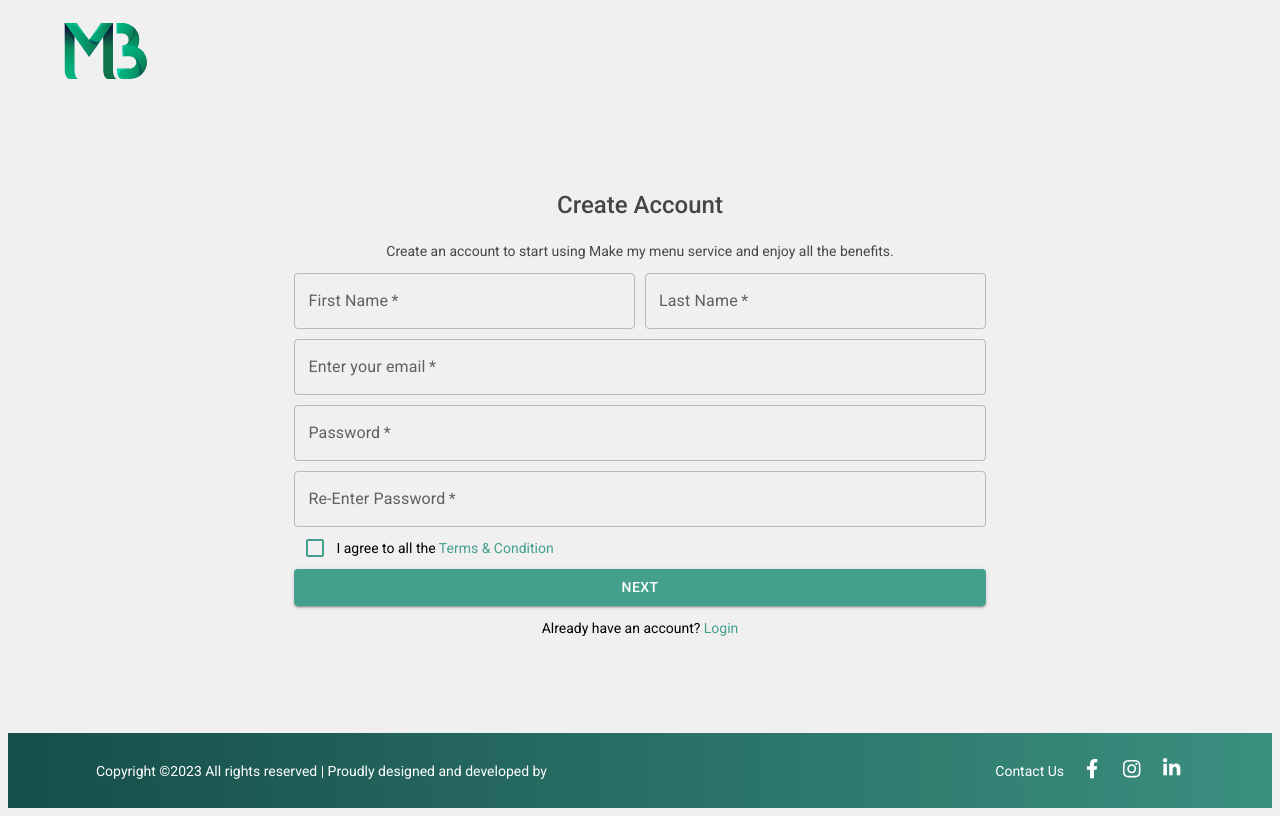
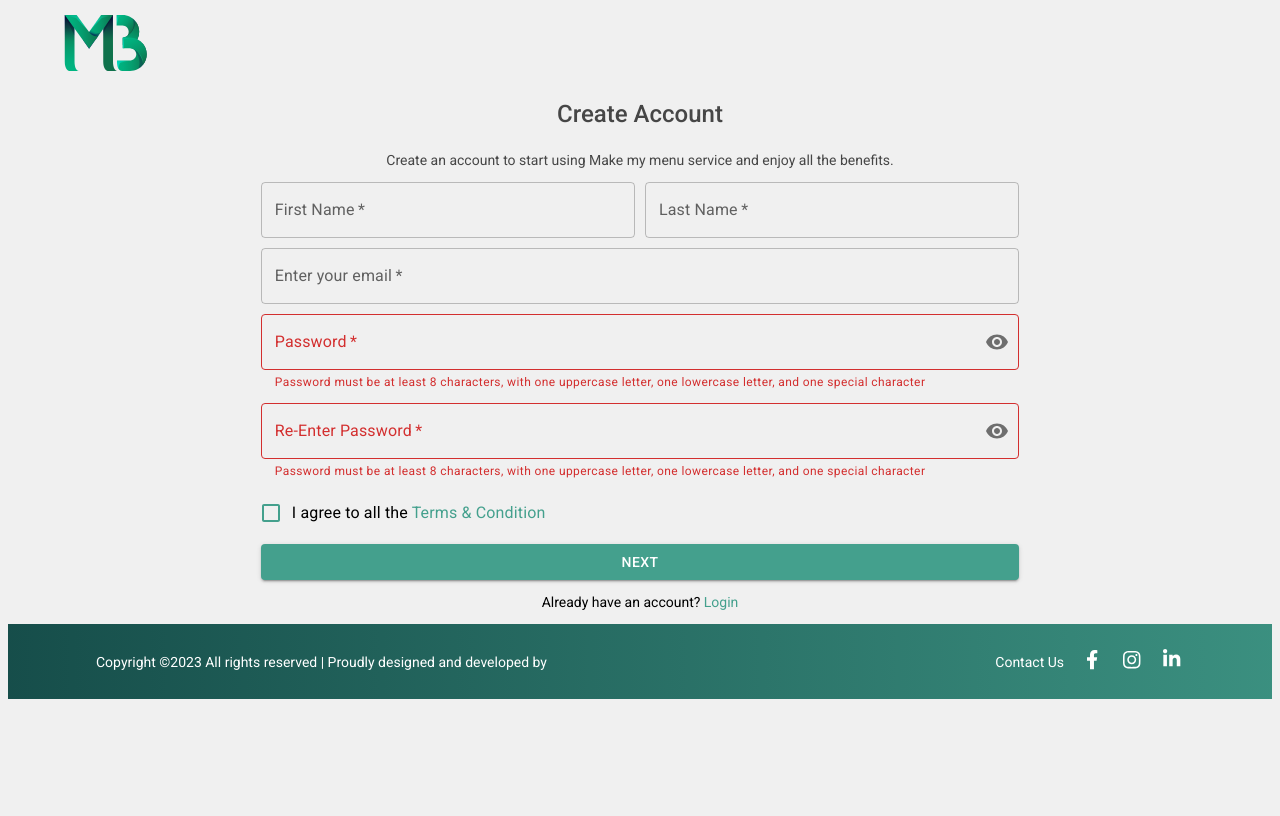
Before and after one commit to asrafulsharker/mb-admin, a React (Vite) app: page /register in a window 1280 px wide. Built offline with nearby package versions, Linux system fonts and the light colour scheme.

Commit message:
hover effect added

```diff
--- a/package.json
+++ b/package.json
@@ -14,6 +14,7 @@
     "@mui/icons-material": "^5.14.16",
     "@mui/material": "^5.14.17",
     "@mui/styled-engine-sc": "^6.0.0-alpha.5",
+    "axios": "^1.6.2",
     "react": "^18.2.0",
     "react-dom": "^18.2.0",
     "react-router-dom": "^6.18.0",
--- /dev/null
+++ b/src/components/Steper/Steper.css
@@ -0,0 +1,53 @@
+.steper {
+    position: relative;
+    margin-top: 10%;
+}
+
+.steper1 {
+    height: 25px;
+    background-color: #b0b0b0;
+    border-radius: 20px;
+    align-items: center;
+    display: flex;
+    align-items: center;
+}
+
+.steperInsider {
+    height: 18px;
+    background-color: #d0c724;
+    position: absolute;
+    width: 32%;
+    border-radius: 20px;
+    margin-left: 4px;
+    transition: width 0.7s, background-color 0.7s; /* Added transition here */
+}
+
+.oneIconSteper {
+    position: absolute;
+    height: 30px;
+    width: 30px;
+    border-radius: 50%;
+    background-color: #d0c724;
+    display: flex;
+    align-items: center;
+    justify-content: center;
+    text-align: center;
+    border: 5px solid #b0b0b0;
+    margin-top: -33px;
+    margin-left: 30%;
+}
+
+.twoIconSteper {
+    position: absolute;
+    height: 30px;
+    width: 30px;
+    border-radius: 50%;
+    background-color: #b0b0b0;
+    display: flex;
+    align-items: center;
+    justify-content: center;
+    text-align: center;
+    border: 5px solid #b0b0b0;
+    margin-top: -33px;
+    margin-left: 70%;
+}
--- /dev/null
+++ b/src/components/Steper/Steper.jsx
@@ -0,0 +1,45 @@
+import React, { useState } from 'react';
+import { Container } from "@mui/material";
+import './Steper.css';
+
+const Steper = () => {
+    const [activeStep, setActiveStep] = useState(1);
+
+    const handleStepClick = (step) => {
+        setActiveStep(step);
+    };
+
+    return (
+        <>
+            <Container>
+                <div className="steper">
+                    <div className="steper1">
+                        <div
+                            className="steperInsider"
+                            style={{
+                                width: activeStep === 2 ? '99%' : '32%',
+                                backgroundColor: activeStep === 2 ? '#d0c724' : '#d0c724',
+                            }}
+                        ></div>
+                    </div>
+                    <div
+                        className="oneIconSteper"
+                        onClick={() => handleStepClick(1)}
+                        style={{ backgroundColor: activeStep === 1 ? '#d0c724' : '#d0c724' }}
+                    >
+                        1
+                    </div>
+                    <div
+                        className="twoIconSteper"
+                        onClick={() => handleStepClick(2)}
+                        style={{ backgroundColor: activeStep === 2 ? '#d0c724' : '#d0c724' }}
+                    >
+                        2
+                    </div>
+                </div>
+            </Container>
+        </>
+    );
+};
+
+export default Steper;
--- a/src/components/auth/Login.jsx
+++ b/src/components/auth/Login.jsx
@@ -1,12 +1,42 @@
-import { Button, Container, TextField } from "@mui/material"
-import Footer from "../Footer/Footer"
-import Nav from "../Header/Nav"
-import { Link } from "react-router-dom"
+// src/components/Login.js
+import React, { useState } from 'react';
+import { Button, Container, TextField } from "@mui/material";
+import Footer from "../Footer/Footer";
+import Nav from "../Header/Nav";
+import { Link } from "react-router-dom";
+import axios from 'axios';
+// Correct import statement
+
 
 function Login() {
+    // const history = useHistory();
+
+    const [formData, setFormData] = useState({
+        email: '',
+        password: '',
+    });
+
+    const handleChange = (e) => {
+        setFormData({
+            ...formData,
+            [e.target.name]: e.target.value,
+        });
+    };
+
+    const handleLogin = async () => {
+        try {
+            const response = await axios.post('http://your-backend-api/login/', formData);
+            console.log('Login successful:', response.data);
+
+            history.push('/dashboard');
+        } catch (error) {
+            console.error('Login failed:', error.response.data);
+        }
+    };
+
     return (
-        <div style={{ height: "100vh" ,display:"flex",flexDirection:"column",gap:"10px"}}>
-            <Nav/>
+        <div style={{ height: "100vh", display: "flex", flexDirection: "column", gap: "10px" }}>
+            <Nav />
 
             <Container>
                 <div className="login" style={{ display: "flex", flexWrap: "wrap", justifyContent: "space-between", alignItems: "center" }}>
@@ -17,7 +47,17 @@ function Login() {
                     </div>
                     <div className="login-right-part">
                         <p style={{ textAlign: "center", fontSize: "28px", fontWeight: "800", fontStyle: "normal", color: "#464646" }}>Login</p>
-                        <TextField id="outlined-basic" label="Email/Phone Number" placeholder="Enter your email/phone number" required variant="outlined" style={{ width: "100%" }} />
+                        <TextField
+                            id="outlined-basic"
+                            label="Email/Phone Number"
+                            placeholder="Enter your email/phone number"
+                            required
+                            variant="outlined"
+                            style={{ width: "100%" }}
+                            name="email"
+                            value={formData.email}
+                            onChange={handleChange}
+                        />
                         <TextField
                             id="outlined-password-input"
                             label="Password"
@@ -27,21 +67,24 @@ function Login() {
                             required
                             placeholder="****"
                             style={{ width: "100%", marginTop: "10px" }}
+                            name="password"
+                            value={formData.password}
+                            onChange={handleChange}
                         />
-                        <p style={{ fontSize: "12px", fontWeight: "400", marginBlockStart: "1em", marginBlockEnd: "1em" }}>Forget Password? <a href="#" style={{ color: "#44A08D" }}>Click here</a></p>
-                        <Link to="/dashboard"> <Button variant="contained" style={{ backgroundColor: "#44A08D", color: "#FFFF", width: "100%" }}>Login</Button></Link>
-                        <p style={{ textAlign: "center", fontSize: "12px", fontWeight: "400", marginBlockStart: "1em", marginBlockEnd: "1em" }}>Don't have an account? <Link to="register" style={{ color: "#44A08D",textDecoration:"none" }}>Sign Up Now</Link></p>
-
-
+                        <p style={{ fontSize: "12px", fontWeight: "400", marginBlockStart: "1em", marginBlockEnd: "1em" }}>
+                            Forget Password? <a href="#" style={{ color: "#44A08D" }}>Click here</a>
+                        </p>
+                        <Button onClick={handleLogin} variant="contained" style={{ backgroundColor: "#44A08D", color: "#FFFF", width: "100%" }}>Login</Button>
+                        <p style={{ textAlign: "center", fontSize: "12px", fontWeight: "400", marginBlockStart: "1em", marginBlockEnd: "1em" }}>
+                            Don't have an account? <Link to="/register" style={{ color: "#44A08D", textDecoration: "none" }}>Sign Up Now</Link>
+                        </p>
                     </div>
                 </div>
-
             </Container>
 
-
-            <Footer/>
+            <Footer />
         </div>
-    )
+    );
 }
 
-export default Login
+export default Login;
--- a/src/components/auth/Register.jsx
+++ b/src/components/auth/Register.jsx
@@ -1,59 +1,217 @@
-import React from 'react'
-import Nav from '../Header/Nav'
-import Footer from '../Footer/Footer'
-import { Button, Checkbox, Container, TextField } from '@mui/material'
-import { Link } from "react-router-dom"
+// src/components/Register.js
+import React, { useState } from 'react';
+import { Button, Checkbox, Container, IconButton, TextField, FormControlLabel } from '@mui/material';
+import { Link, useNavigate } from 'react-router-dom';
+import axios from 'axios';
+import VisibilityIcon from '@mui/icons-material/Visibility';
+import VisibilityOffIcon from '@mui/icons-material/VisibilityOff';
+import Nav from '../Header/Nav';
+import Footer from '../Footer/Footer';
 
 function Register() {
+  const navigate = useNavigate();
+
+  const [formData, setFormData] = useState({
+    first_name: '',
+    last_name: '',
+    email: '',
+    password1: '',
+    password2: '',
+    agreeTerms: false,
+  });
+
+  const [showPassword, setShowPassword] = useState(false);
+  const [showConfirmPassword, setShowConfirmPassword] = useState(false);
+  const [passwordMismatch, setPasswordMismatch] = useState(false);
+  const [validEmail, setValidEmail] = useState(true);
+
+  const handleChange = (e) => {
+    setFormData({
+      ...formData,
+      [e.target.name]: e.target.value,
+    });
+
+    // Validate email format
+    if (e.target.name === 'email') {
+      const emailRegex = /^[^\s@]+@[^\s@]+\.[^\s@]+$/;
+      setValidEmail(emailRegex.test(e.target.value));
+    }
+  };
+
+  const handleCheckboxChange = (e) => {
+    setFormData({
+      ...formData,
+      [e.target.name]: e.target.checked,
+    });
+  };
+
+  const handleTogglePasswordVisibility = () => {
+    setShowPassword(!showPassword);
+  };
+
+  const handleToggleConfirmPasswordVisibility = () => {
+    setShowConfirmPassword(!showConfirmPassword);
+  };
+
+  const handleConfirmPasswordBlur = () => {
+    setPasswordMismatch(formData.password1 !== formData.password2);
+  };
+
+  const isPasswordValid = () => {
+    const passwordRegex = /^(?=.*[a-z])(?=.*[A-Z])(?=.*[!@#$%^&*(),.?":{}|<>]).{8,}$/;
+    return passwordRegex.test(formData.password1);
+  };
+
+  const handleSubmit = async (e) => {
+    e.preventDefault();
+
+    // Check for email format, password match, and terms agreement before submitting
+    if (!validEmail || passwordMismatch || !formData.agreeTerms || !isPasswordValid()) {
+      // Handle validation errors (e.g., display an error message)
+      return;
+    }
+
+    try {
+      const response = await axios.post('http://192.168.27.211:8000/user/register/', formData);
+      console.log(response.data);
+
+      // Use navigate instead of history.push for redirection
+      navigate('/verifyaccount');
+    } catch (error) {
+      console.error('Registration failed:', error);
+      // Handle registration failure (e.g., display an error message)
+    }
+  };
+
   return (
       <>
-      <div className="" style={{ display: "flex", flexDirection: "column", justifyContent: "space-between", height: "100vh" }}>
         <Nav />
-        <Container>
-          <div className="register" style={{ display: "flex", alignItems: "center", justifyContent: "center", flexDirection: "column" }}>
-            <div className="" style={{ width: "60%", textAlign: "center" }}>
-              <p style={{ fontSize: "24px", color: "#464646", fontWeight: "500", marginBlockStart: "1em", marginBlockEnd: "1em" }}>Create Account</p>
-              <p style={{ fontSize: "14px", color: "#464646", marginBlockStart: "1em", marginBlockEnd: "1em" }}>Create an account to start using Make my menu service and enjoy all the benefits.</p>
-              <div className="" style={{ display: "flex", gap: "10px", marginTop: "10px" }}>
-                <TextField id="outlined-basic" label="First Name" placeholder='e.g. Jhon' required variant="outlined" style={{ width: "100%" }} />
-                <TextField id="outlined-basic" label="Last Name" required variant="outlined" placeholder='e.g. Doe' style={{ width: "100%" }} />
-
+        <div className="register" style={{ display: 'flex', alignItems: 'center', justifyContent: 'center', flexDirection: 'column' }}>
+          <div style={{ width: '60%', textAlign: 'center' }}>
+            <p style={{ fontSize: '24px', color: '#464646', fontWeight: '500', marginBlockStart: '1em', marginBlockEnd: '1em' }}>Create Account</p>
+            <p style={{ fontSize: '14px', color: '#464646', marginBlockStart: '1em', marginBlockEnd: '1em' }}>
+              Create an account to start using Make my menu service and enjoy all the benefits.
+            </p>
+            <div style={{ display: 'flex', gap: '10px', marginTop: '10px' }}>
+              <TextField
+                  id="outlined-basic"
+                  label="First Name"
+                  placeholder="e.g. John"
+                  required
+                  variant="outlined"
+                  style={{ width: '100%' }}
+                  name="first_name"
+                  value={formData.first_name}
+                  onChange={handleChange}
+              />
+              <TextField
+                  id="outlined-basic"
+                  label="Last Name"
+                  required
+                  variant="outlined"
+                  placeholder="e.g. Doe"
+                  style={{ width: '100%' }}
+                  name="last_name"
+                  value={formData.last_name}
+                  onChange={handleChange}
+              />
             </div>
-              <TextField id="outlined-basic" label="Enter your email" placeholder='e.g. username@mail.com' required variant="outlined" style={{ width: "100%", marginTop: "10px" }} />
+            <TextField
+                id="outlined-basic"
+                label="Enter your email"
+                placeholder="e.g. username@mail.com"
+                required
+                variant="outlined"
+                style={{ width: '100%', marginTop: '10px' }}
+                name="email"
+                value={formData.email}
+                onChange={handleChange}
+                error={!validEmail}
+                helperText={validEmail ? '' : 'Invalid email format'}
+            />
             <TextField
                 id="outlined-password-input"
                 label="Password"
-                type="password"
+                type={showPassword ? 'text' : 'password'}
                 autoComplete="current-password"
                 variant="outlined"
-                placeholder='***********'
+                placeholder="***********"
                 required
-                style={{ width: "100%", marginTop: "10px" }}
+                style={{ width: '100%', marginTop: '10px' }}
+                name="password1"
+                value={formData.password1}
+                onChange={handleChange}
+                error={!isPasswordValid()}
+                helperText={!isPasswordValid() ? 'Password must be at least 8 characters, with one uppercase letter, one lowercase letter, and one special character' : ''}
+                InputProps={{
+                  endAdornment: (
+                      <IconButton onClick={handleTogglePasswordVisibility} edge="end">
+                        {showPassword ? <VisibilityOffIcon /> : <VisibilityIcon />}
+                      </IconButton>
+                  ),
+                }}
             />
             <TextField
                 id="outlined-password-input"
                 label="Re-Enter Password"
-                type="password"
+                type={showConfirmPassword ? 'text' : 'password'}
                 autoComplete="current-password"
                 variant="outlined"
-                placeholder='***********'
+                placeholder="***********"
                 required
-                style={{ width: "100%", marginTop: "10px" }}
+                style={{ width: '100%', marginTop: '10px' }}
+                name="password2"
+                value={formData.password2}
+                onChange={handleChange}
+                onBlur={handleConfirmPasswordBlur}
+                error={passwordMismatch || !isPasswordValid()}
+                helperText={
+                  passwordMismatch ? "Passwords don't match" : !isPasswordValid()
+                      ? 'Password must be at least 8 characters, with one uppercase letter, one lowercase letter, and one special character'
+                      : ''
+                }
+                InputProps={{
+                  endAdornment: (
+                      <IconButton onClick={handleToggleConfirmPasswordVisibility} edge="end">
+                        {showConfirmPassword ? <VisibilityOffIcon /> : <VisibilityIcon />}
+                      </IconButton>
+                  ),
+                }}
             />
-              <div className="" style={{ display: "flex", alignItems: "center", fontSize:"14px"}}>  <Checkbox style={{color:"#44A08D"}}  /><p>I agree to all the <a href="" style={{color:"#44A08D",textDecoration:"none"}}>Terms & Condition</a></p></div>
-              <Link to="/verifyaccount">
-                <Button variant="contained" style={{ backgroundColor: "#44A08D", color: "#FFFF", width: "100%" }}>Next</Button>
-
+            <div style={{ display: 'flex', alignItems: 'center', fontSize: '14px', marginTop: '10px' }}>
+              <FormControlLabel
+                  control={
+                    <Checkbox
+                        style={{ color: '#44A08D' }}
+                        checked={formData.agreeTerms}
+                        onChange={handleCheckboxChange}
+                        name="agreeTerms"
+                    />
+                  }
+                  label={
+                    <p>
+                      I agree to all the{' '}
+                      <a href="" style={{ color: '#44A08D', textDecoration: 'none' }}>
+                        Terms & Condition
+                      </a>
+                    </p>
+                  }
+              />
+            </div>
+            <Button type="submit" onClick={handleSubmit} variant="contained" style={{ backgroundColor: '#44A08D', color: '#FFFF', width: '100%', marginTop: '10px' }}>
+              Next
+            </Button>
+            <p style={{ textAlign: 'center', fontSize: '14px', fontWeight: '400', marginBlockStart: '1em', marginBlockEnd: '1em' }}>
+              Already have an account?{' '}
+              <Link to="/" style={{ color: '#44A08D', textDecoration: 'none' }}>
+                Login
               </Link>
-              <p style={{ textAlign: "center", fontSize: "14px", fontWeight: "400", marginBlockStart: "1em", marginBlockEnd: "1em" }}>Already have an account? <Link to="/" style={{ color: "#44A08D" ,textDecoration:"none"}}>Login</Link></p>
-
+            </p>
           </div>
         </div>
-        </Container>
         <Footer />
-      </div>
       </>
-  )
+  );
 }
 
-export default Register
+export default Register;
--- a/src/main.jsx
+++ b/src/main.jsx
@@ -16,6 +16,7 @@ import ResturentInformation from "./components/ResturentInformation/ResturentInf
 import ForgetPassword from "./components/auth/ForgetPassword";
 import ResetPassword from "./components/auth/ResetPassword";
 import Dashboard from "./components/Pannel/Dashboard/Dashboard";
+import Steper from "./components/Steper/Steper.jsx";
 
 const router = createBrowserRouter([
   {
@@ -55,6 +56,10 @@ const router = createBrowserRouter([
         path: '/dashboard',
         element: <Dashboard/>,
       },
+      {
+        path: '/steper',
+        element: <Steper/>,
+      },
 
     ]
   },
```
Also changed, not shown: 1 other file (tests, documents, lock files or other folders). Lines whose indentation alone changed are shown as unchanged.
